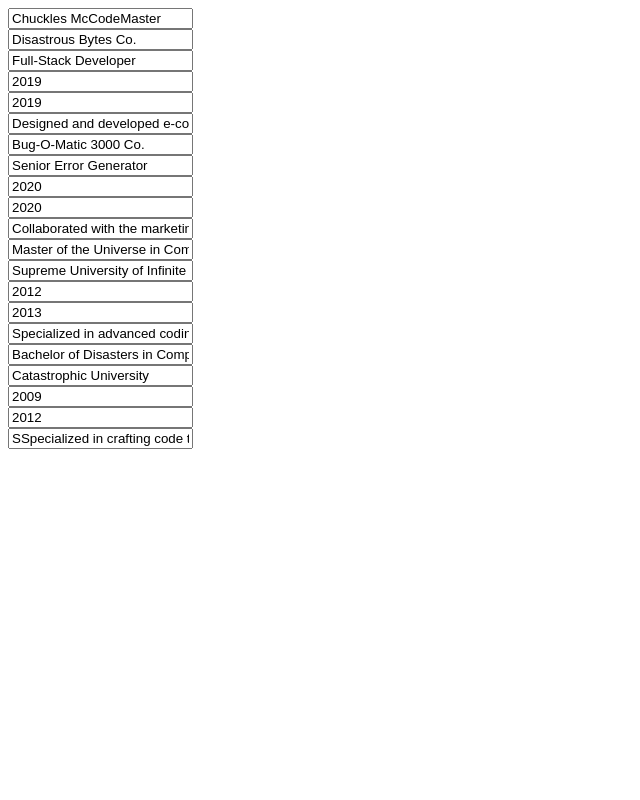
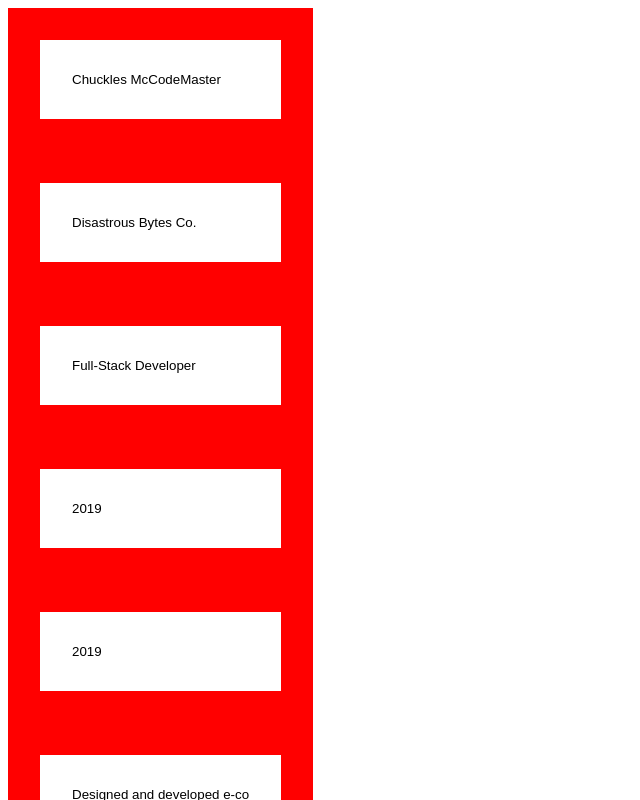
Before and after one commit to cagatay-usta/curriculum-vitae, a React (Create React App) app: page / in a window 1280 px wide. Shown: the top 800 px of the page, without its empty margins (0-640 px from the left). Built offline with nearby package versions, Linux system fonts and the light colour scheme.

Commit message:
set path for stylesheet

```diff
--- a/public/index.html
+++ b/public/index.html
@@ -3,11 +3,9 @@
   <head>
     <meta charset="utf-8" />
     <meta name="viewport" content="width=device-width, initial-scale=1" />
-
     <title>curriculum vitae</title>
   </head>
   <body>
     <div id="root"></div>
-
   </body>
 </html>
--- a/src/App.js
+++ b/src/App.js
@@ -1,5 +1,6 @@
 import { Component } from "react";
 import InputForm from "./components/inputForm";
+import "./styles/index.css";
 
 class App extends Component {
   constructor() {
--- /dev/null
+++ b/src/styles/index.css
@@ -0,0 +1,4 @@
+input {
+  padding: 2rem;
+  border: 2rem solid red
+}
```
